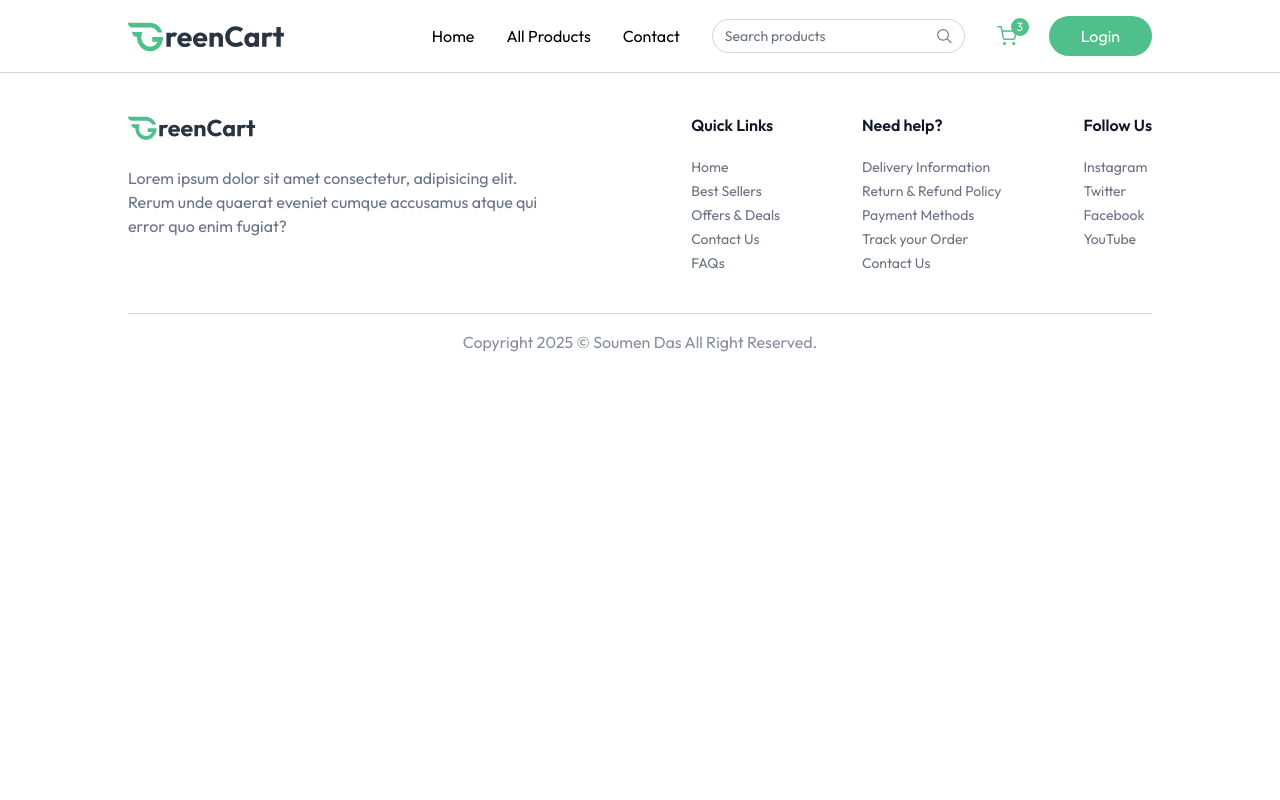
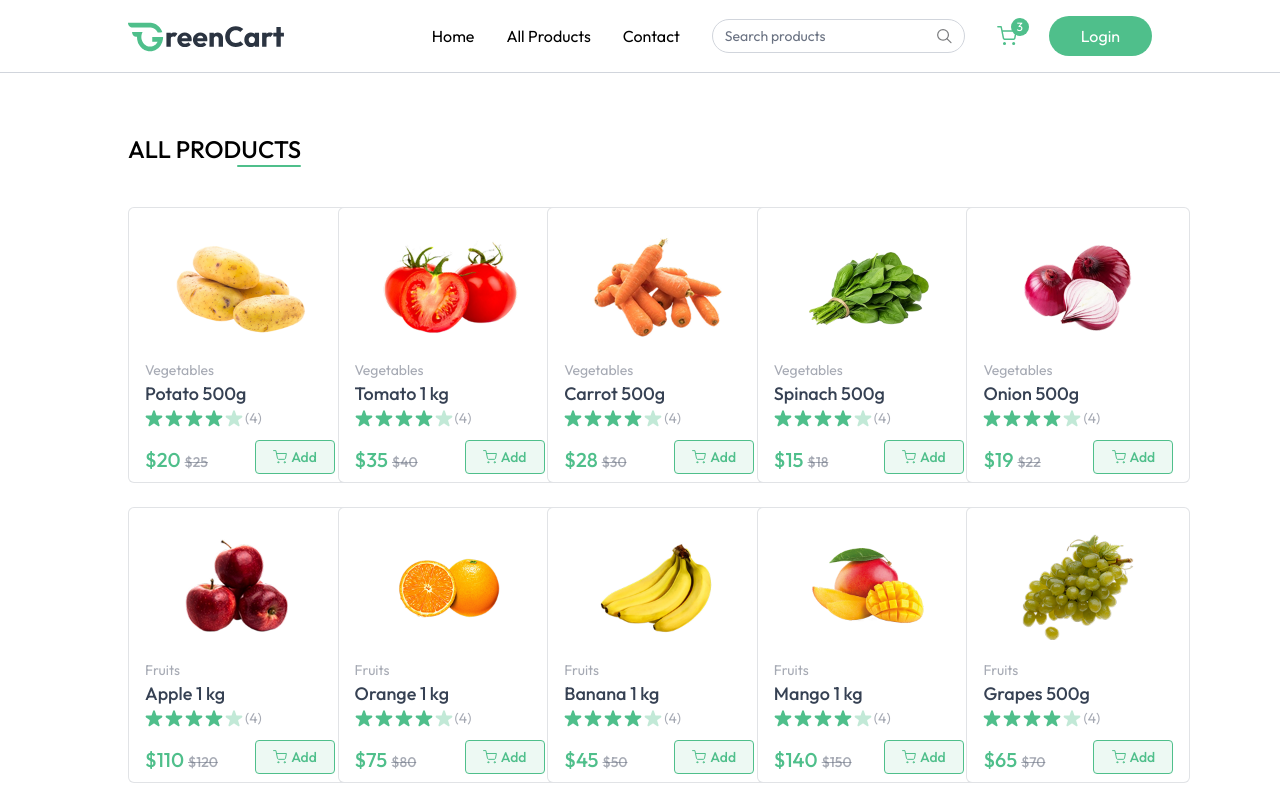
Before and after one commit to dassoumen98/DailyCart, a React (Vite) app in the folder client/: page /products in a window 1280 px wide. Shown: the top 800 px of the page. Built offline with nearby package versions, Linux system fonts and the light colour scheme.

Commit message:
feat: add AllProducts page and integrate search functionality in Navbar

```diff
--- a/client/src/App.jsx
+++ b/client/src/App.jsx
@@ -5,6 +5,7 @@ import Footer from './components/Footer'
 
 
 import Home from './pages/Home'
+import AllProducts from './pages/AllProducts'
 import { Routes, Route, useLocation } from 'react-router-dom'
 import { Toaster } from 'react-hot-toast'
 import Login from './components/Login'
@@ -27,6 +28,7 @@ const {showUserLogin}=useAppContext()
      <div className={ `${isSellerPath ? "" :"px-6 md:px-16 lg:px-24 xl:px-32"}`}>
      <Routes>
         <Route path="/" element={<Home />} />
+        <Route path="/products" element={<AllProducts />} />
      </Routes>
      </div>
 
--- a/client/src/components/Navbar.jsx
+++ b/client/src/components/Navbar.jsx
@@ -7,7 +7,7 @@ import { useAppContext } from '../context/appContext'
 export default function Navbar() {
      const [open, setOpen] = React.useState(false)
 
-     const {user , setUser, navigate, setShowUserLogin}= useAppContext()
+     const {user , setUser, navigate, setShowUserLogin, searchTerm, setSearchTerm}= useAppContext()
 
     const logout = async()=>{
         setUser(null)
@@ -27,12 +27,12 @@ export default function Navbar() {
 
             {/* Desktop Menu */}
             <div className="hidden sm:flex items-center gap-8">
-                <NavLink href="/">Home</NavLink>
-                <NavLink href="/products">All Products</NavLink>
+                <NavLink to="/">Home</NavLink>
+                <NavLink to="/products">All Products</NavLink>
                 <NavLink href="/">Contact</NavLink>
 
                 <div className="hidden lg:flex items-center text-sm gap-2 border border-gray-300 px-3 rounded-full">
-                    <input className="py-1.5 w-full bg-transparent  outline-none placeholder-gray-500" type="text" placeholder="Search products" />
+                    <input value={searchTerm} onChange={(e)=>{setSearchTerm(e.target.value); navigate('/products') }} className="py-1.5 w-full bg-transparent  outline-none placeholder-gray-500" type="text" placeholder="Search products" />
                     <img src={assets.search_icon} alt="" />
                 </div>
 
--- a/client/src/context/appContext.jsx
+++ b/client/src/context/appContext.jsx
@@ -7,14 +7,14 @@ export const AppContext =createContext()
 
 export const AppContextProvider = ({ children }) => {
     const navigate =useNavigate()
-    const [user ,setUser] = useState(false)
+    const [user ,setUser] = useState(false) // user null means not logged in
     const[isSeller, setIsSeller] = useState(false)
     const [showUserLogin, setShowUserLogin]= useState(false)
     const [products, setProducts] = useState([])
     const [cartItems, setCartItems] = useState({})
-    // console.log(
-    // cartItems
-    // );
+    const [searchTerm, setSearchTerm] = useState('')
+
+
 
 
     // fetch products from backend
@@ -74,7 +74,8 @@ export const AppContextProvider = ({ children }) => {
         user, setUser,
         isSeller, setIsSeller ,
         showUserLogin, setShowUserLogin,
-        products,  addToCart, cartItems, updateCart, removeFromCart
+        products,  addToCart, cartItems, updateCart, removeFromCart,
+        searchTerm, setSearchTerm
     }
     return (
         <AppContext.Provider value={value}>
--- /dev/null
+++ b/client/src/pages/AllProducts.jsx
@@ -0,0 +1,41 @@
+import React, { useEffect, useState } from 'react'
+import ProductCard from '../components/ProductCard'
+import { useAppContext } from '../context/appContext'
+
+export default function AllProducts() {
+    const {products ,searchTerm}=useAppContext()
+    const[filteredProducts, setFilteredProducts]=useState([])
+
+    useEffect(() => {
+        if(searchTerm === ''){
+            setFilteredProducts(products)
+        }else{
+            const filtered = products.filter((product) =>
+            product.name.toLowerCase().includes(searchTerm.toLowerCase())
+          );
+          setFilteredProducts(filtered)
+        }
+    }, [searchTerm, products])
+
+  return (
+    <div className='mt-15 '>
+    <div className='flex flex-col  w-max items-end'>
+        <p className='text-2xl font-medium  uppercase'>All Products </p>
+        <div className='h-0.5 w-16 bg-primary rounded'></div>
+    </div>
+    {}
+    <div className='mt-10 grid grid-cols-2 md:grid-cols-3 lg:grid-cols-4 xl:grid-cols-5 gap-6'>
+        {filteredProducts.length>0 &&(
+            filteredProducts.map((product,index)=>(
+                <ProductCard key={index} product={product} />
+            ))
+        ) }
+
+
+    </div>
+
+
+
+    </div>
+  )
+}
```
